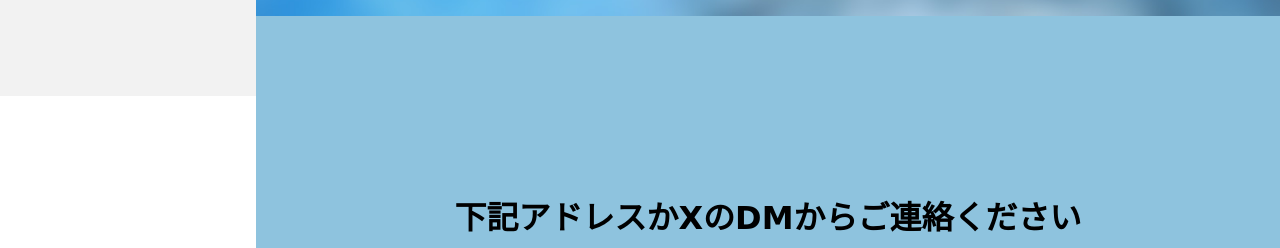
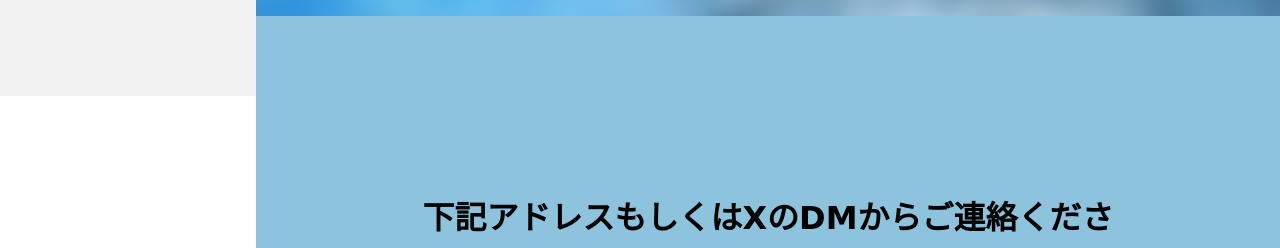
Before and after one commit to medameda-yaki/as-music, a plain HTML site: page html/contact.html in a window 1280 px wide. Shown: the part 704-952 px from the top of the page. Drawn offline with Linux system fonts and the light colour scheme; a web font is replaced by a local one.

Commit message:
Update contact.html

```diff
--- a/html/contact.html
+++ b/html/contact.html
@@ -128,7 +128,7 @@
 
 
                     <div class="about-text">
-                        <h2>下記アドレスかXのDMからご連絡ください</h2>
+                        <h2>下記アドレスもしくはXのDMからご連絡ください</h2>
 
                         <p>青猫と月夜の晩にのサイトをご覧くださり<br class="sp-only">ありがとうございます。<br>お仕事のご依頼、お問い合わせ等ございましたらお気軽にご連絡ください。<br>お待ちしております。</p>
                         <address>
```
